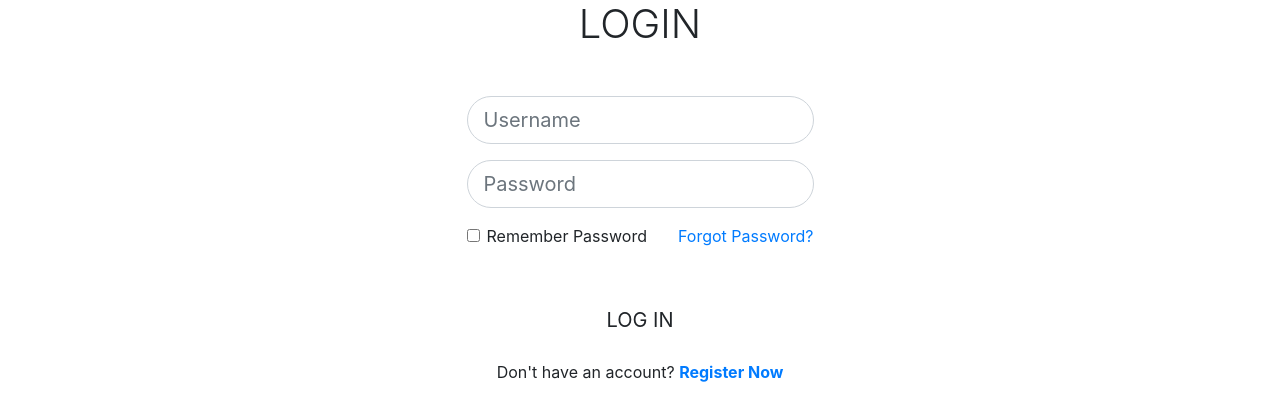
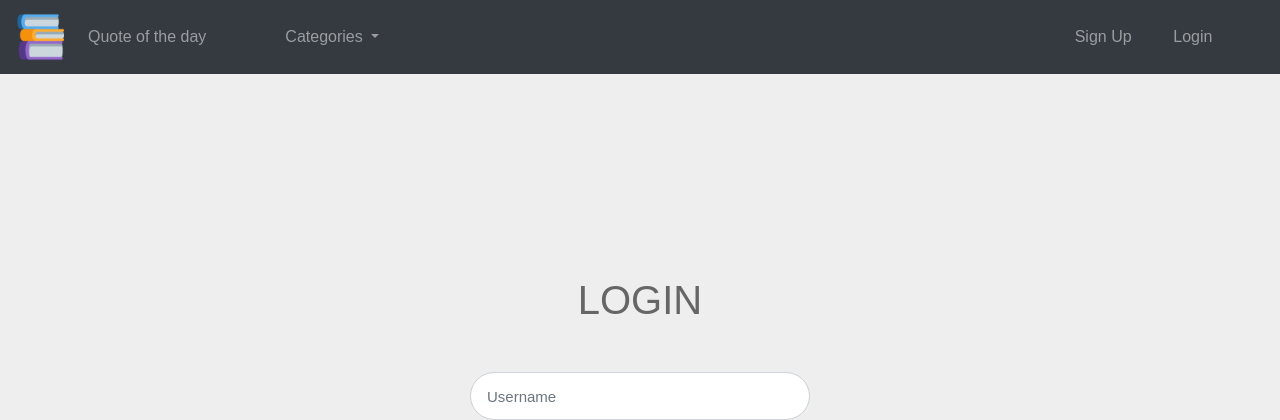
Before and after one commit to saadmarwan16/Books, a Flask app: template templates/login.html in a window 1280 px wide. Shown: the top 420 px of the page. Before the commit the page ends 382 px from the top, so only its background shows below. Run offline with Flask 2, Linux system fonts and the light colour scheme; the template is opened without the code that fills it, so the values that code supplies are empty; some libraries are stand-ins or nearby versions.

Commit message:
Started designing the login and sign_up forms

```diff
--- a/app.py
+++ b/app.py
@@ -30,6 +30,13 @@ KEY = "UPxxlmKvhmOXvI07C5PQwA"
 @app.route("/")
 def index():
     # res = requests.get("https://www.goodreads.com/book/review_counts.json", params={"key": KEY, "isbns": "9781632168146"})
-    # return render_template("index.html")
-    # return render_template("index.html")
-    return render_template("layout.html")
+    return render_template("index.html")
+
+@app.route("/login")
+def login():
+    return render_template("login.html")
+
+
+@app.route('/sign-up')
+def sign_up():
+    return render_template("sign-up.html")
--- a/static/styles.css
+++ b/static/styles/style.css
@@ -1,16 +1,23 @@
-/* .login {
-  float: right;
+/* .quote {
+  padding-left: 0;
+  padding-right: 0;
 }
 
-.sign-up {
-  float: right;
+.sign-up-link-container {
+  padding-left: 0;
+  padding-right: 0;
+} */
+
+.nav-item {
+  padding-left: 0;
+  padding-right: 0;
 }
 
 .me {
   color: red;
-} */
+}
 
-@import url('https://fonts.googleapis.com/css?family=Poppins:100,200,300,400,500,600,700,800,900');
+/* @import url('https://fonts.googleapis.com/css?family=Poppins:100,200,300,400,500,600,700,800,900'); */
 body{
   font-family: 'Poppins', sans-serif;
   font-size: 16px;
--- a/templates/layout.html
+++ b/templates/layout.html
@@ -3,50 +3,63 @@
 
     <head>
         <meta charset="UTF-8">
-    <meta name="viewport" content="width=device-width, initial-scale=1.0">
+        <meta name="viewport" content="width=device-width, initial-scale=1.0, shrink-to-fit=no">
         <meta http-equiv="X-UA-Compatible" content="ie=edge">
-    <title>Bootstrap 4 Introduction</title>
-    <link rel="stylesheet" href="https://maxcdn.bootstrapcdn.com/bootstrap/4.0.0/css/bootstrap.min.css" integrity="sha384-Gn5384xqQ1aoWXA+058RXPxPg6fy4IWvTNh0E263XmFcJlSAwiGgFAW/dAiS6JXm"
-        crossorigin="anonymous">
 
-    <link rel="stylesheet" href="{{ url_for('static', filename='styles.css') }}">
+        <link rel="apple-touch-icon" sizes="180x180" href="/apple-touch-icon.png">
+        <link rel="icon" type="image/png" sizes="32x32" href="/favicon-32x32.png">
+        <link rel="icon" type="image/png" sizes="16x16" href="/favicon-16x16.png">
+        <!-- <link rel="manifest" href="/site.webmanifest"> -->
+
+        <link href="{{ url_for('static', filename='images/favicon.ico') }}" rel="icon">
+
+        <title>Books: {% block heading %}{% endblock %}</title>
+
+        <link rel="stylesheet" href="https://stackpath.bootstrapcdn.com/bootstrap/4.3.1/css/bootstrap.min.css" integrity="sha384-ggOyR0iXCbMQv3Xipma34MD+dH/1fQ784/j6cY/iJTQUOhcWr7x9JvoRxT2MZw1T" crossorigin="anonymous">
+
+        <link type="text/css" href="{{ url_for('static', filename='styles/style.css') }}" rel="stylesheet">
     </head>
 
     <body>
         <nav class="navbar navbar-expand-sm navbar-dark bg-dark">
-        <a href="#" class="navbar-brand"><img src="../static/favicon.ico"></a>
+            <a href="{{ url_for('index') }}" class="navbar-brand"><img src="{{ url_for('static', filename='/images/favicon.ico') }}"></a>
             <button class="navbar-toggler" data-toggle="collapse" data-target="#navbarMenu">
                 <span class="navbar-toggler-icon"></span>
             </button>
             <div class="collapse navbar-collapse" id="navbarMenu">
-            <ul class="navbar-nav">
-                <li class="nav-item">
-                    <a href="#" class="nav-link login">Login</a>
+                <div class="container-fluid">
+                    <ul class="navbar-nav row">
+                        <li class="nav-item col-lg-2 col-md-3 col-4 quote">
+                            <a href="#" class="nav-link">Quote of the day</a>
                         </li>
-                <li class="nav-item">
-                    <a href="#" class="nav-link sign-up">Sign Up</a>
+                        <li class="nav-item dropdown col-lg-2 col-md-3 col-3">
+                            <a class="nav-link dropdown-toggle" href="#" id="navbarDropdown" role="button" data-toggle="dropdown" aria-haspopup="true" aria-expanded="false">
+                              Categories
+                            </a>
+                            <div class="dropdown-menu" aria-labelledby="navbarDropdown">
+                              <a class="dropdown-item" href="#">Popular Categories</a>
+                              <a class="dropdown-item" href="#">All Categories</a>
                         </li>
-                <li class="nav-item">
-                    <a href="#" class="nav-link">Book Categories</a>
+
+                        <div class="col-lg-6 col-md-3 col-1"></div>
+                        <li class="nav-item col-lg-1 col-md-2 sign-up-link-container col-2">
+                            <a href="{{ url_for('sign_up') }}" class="nav-link">Sign Up</a>
                         </li>
-                <li class="nav-item">
-                    <a href="#" class="nav-link">Most Popular Categories</a>
-                </li>
-                <li class="nav-item">
-                    <a href="#" class="nav-link">Quote of the day</a>
+                        <li class="nav-item col-lg-1 col-md-1 col-2">
+                            <a href="{{ url_for('login') }}" class="nav-link">Login</a>
                         </li>
                     </ul>
                 </div>
-
+            </div>
         </nav>
 
-    <h1 class="me">Hello</h1>
-    <script src="https://code.jquery.com/jquery-3.2.1.slim.min.js" integrity="sha384-KJ3o2DKtIkvYIK3UENzmM7KCkRr/rE9/Qpg6aAZGJwFDMVNA/GpGFF93hXpG5KkN"
+        {% block main %}{% endblock %}
+
+        <script src="https://code.jquery.com/jquery-3.3.1.slim.min.js" integrity="sha384-q8i/X+965DzO0rT7abK41JStQIAqVgRVzpbzo5smXKp4YfRvH+8abtTE1Pi6jizo"
             crossorigin="anonymous"></script>
-    <script src="https://cdnjs.cloudflare.com/ajax/libs/popper.js/1.12.9/umd/popper.min.js" integrity="sha384-ApNbgh9B+Y1QKtv3Rn7W3mgPxhU9K/ScQsAP7hUibX39j7fakFPskvXusvfa0b4Q"
+        <script src="https://cdnjs.cloudflare.com/ajax/libs/popper.js/1.14.7/umd/popper.min.js" integrity="sha384-UO2eT0CpHqdSJQ6hJty5KVphtPhzWj9WO1clHTMGa3JDZwrnQq4sF86dIHNDz0W1"
             crossorigin="anonymous"></script>
-    <script src="https://maxcdn.bootstrapcdn.com/bootstrap/4.0.0/js/bootstrap.min.js" integrity="sha384-JZR6Spejh4U02d8jOt6vLEHfe/JQGiRRSQQxSfFWpi1MquVdAyjUar5+76PVCmYl"
+        <script src="https://stackpath.bootstrapcdn.com/bootstrap/4.3.1/js/bootstrap.min.js" integrity="sha384-JjSmVgyd0p3pXB1rRibZUAYoIIy6OrQ6VrjIEaFf/nJGzIxFDsf4x0xIM+B07jRM"
             crossorigin="anonymous"></script>
     </body>
-
 </html>
--- a/templates/login.html
+++ b/templates/login.html
@@ -1,17 +1,10 @@
-<!doctype html>
-<html lang="en">
+{% extends "layout.html" %}
 
-<head>
-    <meta charset="utf-8">
-    <meta name="viewport" content="width=device-width, initial-scale=1, shrink-to-fit=no">
-    <link rel="stylesheet" href="https://stackpath.bootstrapcdn.com/bootstrap/4.3.1/css/bootstrap.min.css" integrity="sha384-ggOyR0iXCbMQv3Xipma34MD+dH/1fQ784/j6cY/iJTQUOhcWr7x9JvoRxT2MZw1T"
-        crossorigin="anonymous">
-    <link rel="stylesheet" href="style.css">
-    <title>Bootstrap Login Form</title>
-</head>
+{% block heading %}
+    Login
+{% endblock %}
 
-<body>
-
+{% block main %}
     <div class="d-flex justify-content-center align-items-center login-container">
         <form class="login-form text-center">
             <h1 class="mb-5 font-weight-light text-uppercase">Login</h1>
@@ -29,16 +22,7 @@
                 <a href="#">Forgot Password?</a>
             </div>
             <button type="submit" class="btn mt-5 rounded-pill btn-lg btn-custom btn-block text-uppercase">Log in</button>
-            <p class="mt-3 font-weight-normal">Don't have an account? <a href="#"><strong>Register Now</strong></a></p>
+            <p class="mt-3 font-weight-normal">Don't have an account? <a href="{{ url_for('sign_up') }}"><strong>Register Now</strong></a></p>
         </form>
     </div>
-
-    <script src="https://code.jquery.com/jquery-3.3.1.slim.min.js" integrity="sha384-q8i/X+965DzO0rT7abK41JStQIAqVgRVzpbzo5smXKp4YfRvH+8abtTE1Pi6jizo"
-        crossorigin="anonymous"></script>
-    <script src="https://cdnjs.cloudflare.com/ajax/libs/popper.js/1.14.7/umd/popper.min.js" integrity="sha384-UO2eT0CpHqdSJQ6hJty5KVphtPhzWj9WO1clHTMGa3JDZwrnQq4sF86dIHNDz0W1"
-        crossorigin="anonymous"></script>
-    <script src="https://stackpath.bootstrapcdn.com/bootstrap/4.3.1/js/bootstrap.min.js" integrity="sha384-JjSmVgyd0p3pXB1rRibZUAYoIIy6OrQ6VrjIEaFf/nJGzIxFDsf4x0xIM+B07jRM"
-        crossorigin="anonymous"></script>
-</body>
-
-</html>
+{% endblock %}
```
Also changed, not shown: templates/index.html (+7 -54 lines), templates/sign-up.html (added, +48 -0 lines), static/images/favicon.ico (renamed from static/favicon.ico), static/scripts/main.js (added). Lines whose indentation alone changed are shown as unchanged.
